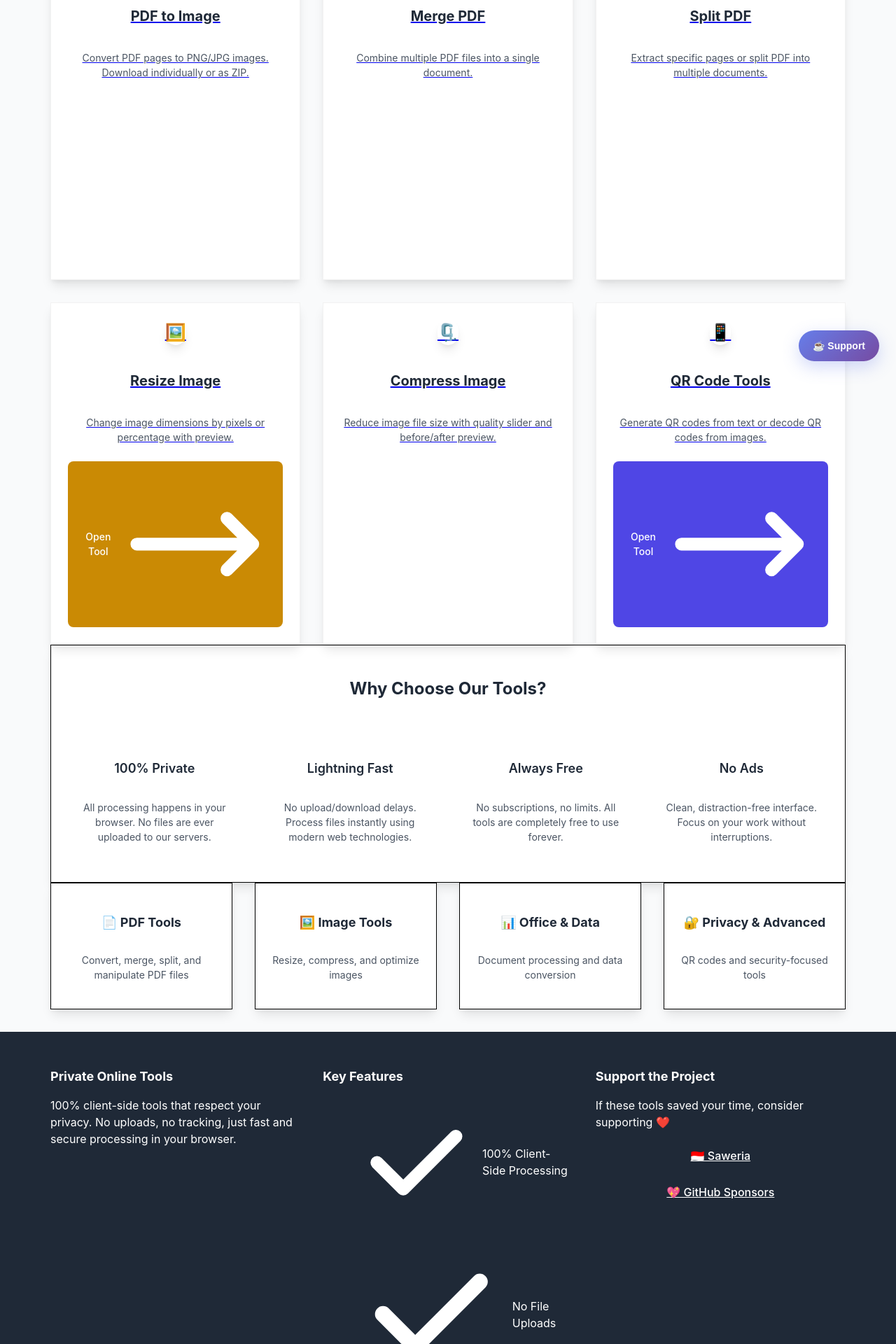
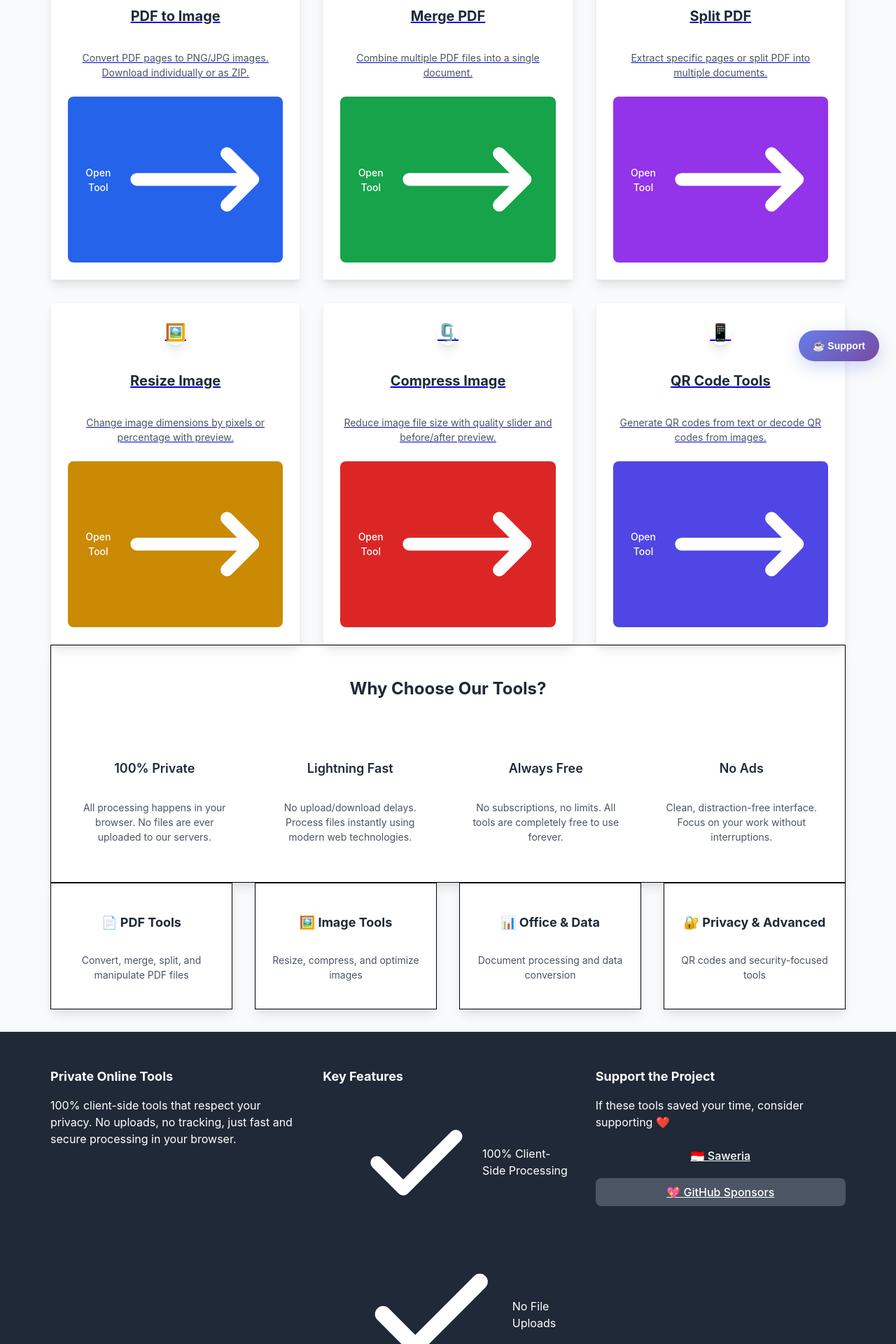
Before and after one commit to ahmad25kamel/ahmad25kamel.github.io, a Vue app: page / in a window 1280 px wide. Shown: the part 260-2180 px from the top of the page at 70% size. Built offline with nearby package versions, Linux system fonts and the light colour scheme.

Commit message:
Fix button colors and improve contrast across all components
Co-authored-by: ahmad25kamel <23205159+ahmad25kamel@users.noreply.github.com>

```diff
--- a/src/styles/main.css
+++ b/src/styles/main.css
@@ -215,6 +215,84 @@ button:focus, input:focus, textarea:focus, select:focus {
     outline-offset: 2px;
 }
 
+/* Enhanced button styling with better contrast - force color specificity */
+.bg-blue-600 {
+    background-color: #2563eb !important;
+    color: white !important;
+}
+
+.bg-blue-600:hover {
+    background-color: #1d4ed8 !important;
+}
+
+.bg-green-600 {
+    background-color: #16a34a !important;
+    color: white !important;
+}
+
+.bg-green-600:hover {
+    background-color: #15803d !important;
+}
+
+.bg-purple-600 {
+    background-color: #9333ea !important;
+    color: white !important;
+}
+
+.bg-purple-600:hover {
+    background-color: #7c3aed !important;
+}
+
+.bg-yellow-600 {
+    background-color: #ca8a04 !important;
+    color: white !important;
+}
+
+.bg-yellow-600:hover {
+    background-color: #a16207 !important;
+}
+
+.bg-red-600 {
+    background-color: #dc2626 !important;
+    color: white !important;
+}
+
+.bg-red-600:hover {
+    background-color: #b91c1c !important;
+}
+
+.bg-indigo-600 {
+    background-color: #4f46e5 !important;
+    color: white !important;
+}
+
+.bg-indigo-600:hover {
+    background-color: #4338ca !important;
+}
+
+.bg-indigo-700 {
+    background-color: #4338ca !important;
+}
+
+.bg-gray-600 {
+    background-color: #4b5563 !important;
+    color: white !important;
+}
+
+.bg-gray-600:hover {
+    background-color: #374151 !important;
+}
+
+/* Support button styling */
+.bg-yellow-500 {
+    background-color: #eab308 !important;
+    color: white !important;
+}
+
+.bg-yellow-500:hover {
+    background-color: #ca8a04 !important;
+}
+
 /* Language selector styles */
 .language-selector {
     position: relative;
```
